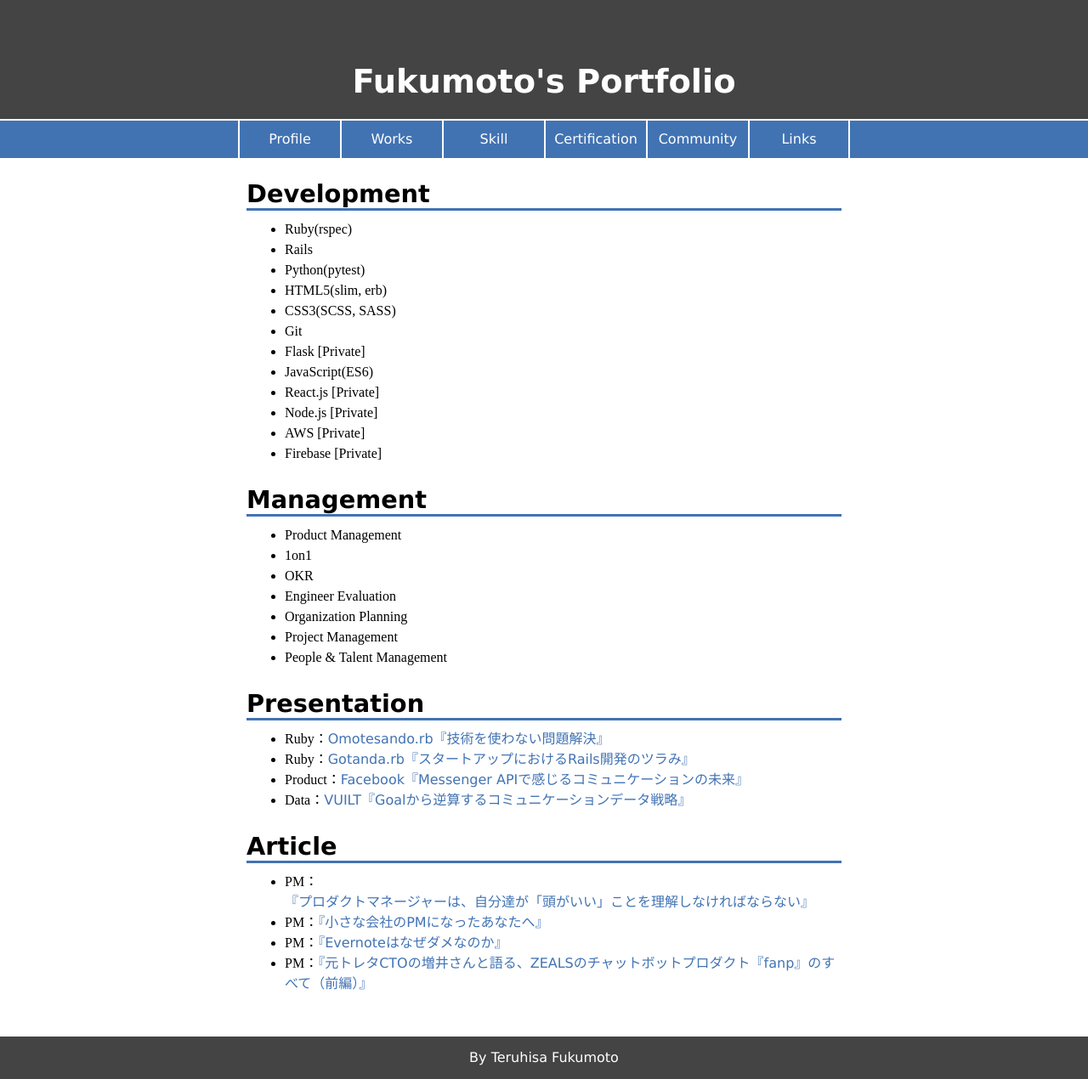
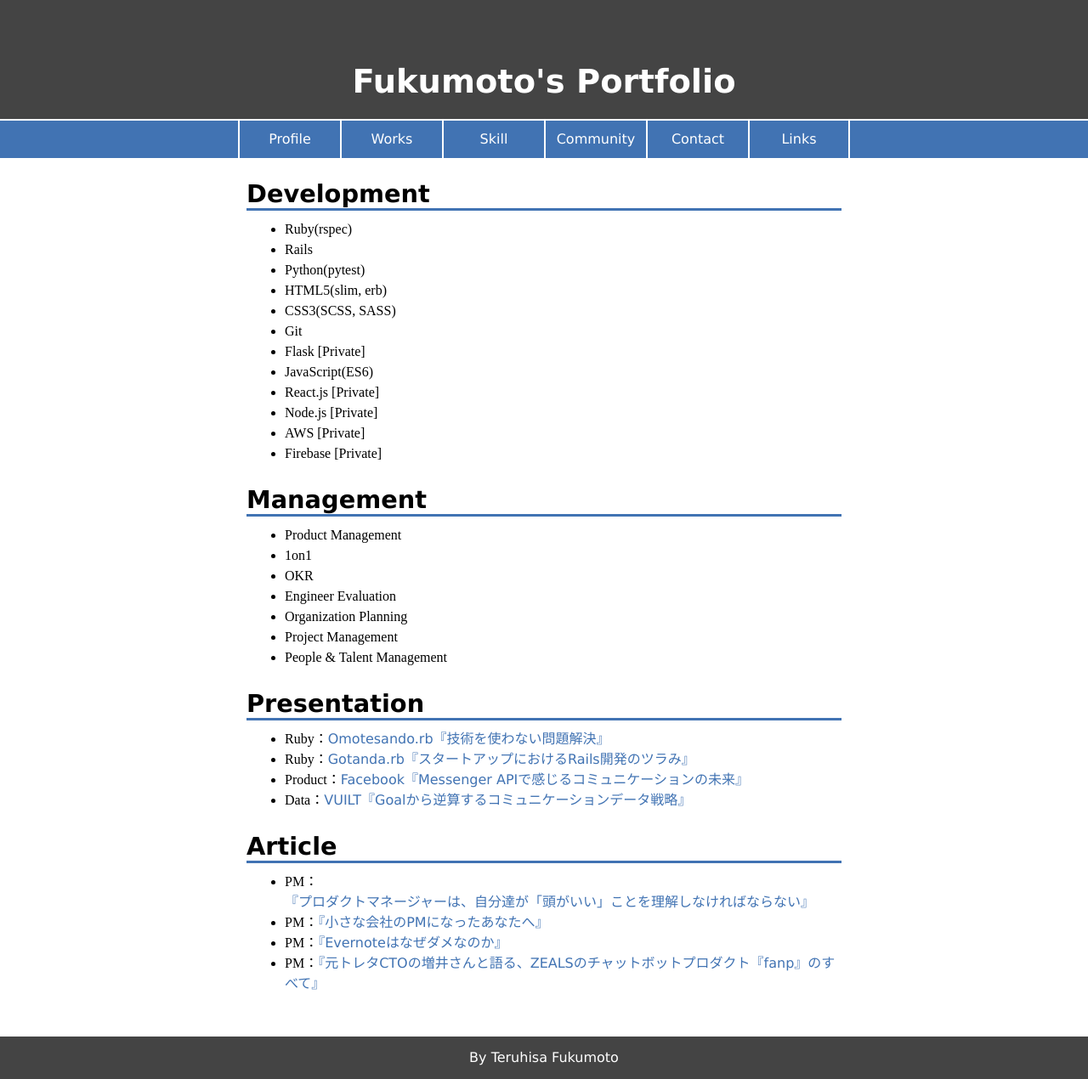
Before and after one commit to f-teruhisa/fukumoto_portfolio, a React (Create React App) app: page /skill in a window 1280 px wide. Shown: the whole page at 85% size. Built offline with nearby package versions, Linux system fonts and the light colour scheme.

Commit message:
delete unnecessary files

```diff
--- a/src/components/Contents.js
+++ b/src/components/Contents.js
@@ -5,7 +5,7 @@ import Profile from './Profile';
 import Works from "./Works";
 import Community from './Community';
 import Skill from './Skill'
-import Certification from './Certification'
+import Contact from './Contact'
 import Links from './Link'
 
 const Contents = () => (
@@ -16,8 +16,8 @@ const Contents = () => (
           <Link to="/">Profile</Link>
           <Link to="/works">Works</Link>
           <Link to="/skill">Skill</Link>
-          <Link to="/certification">Certification</Link>
           <Link to="/community">Community</Link>
+          <Link to="/contact">Contact</Link>
           <Link to="/links">Links</Link>
         </div>
       </div>
@@ -25,8 +25,8 @@ const Contents = () => (
         <Route exact path='/' component={Profile} />
         <Route exact path='/works' component={Works} />
         <Route exact path='/skill' component={Skill} />
-        <Route exact path='/certification' component={Certification} />
         <Route exact path='/community' component={Community} />
+        <Route exact path='/contact' component={Contact} />
         <Route exact path='/links' component={Links} />
       </div>
     </React.Fragment>
--- a/src/components/Skill.js
+++ b/src/components/Skill.js
@@ -39,7 +39,7 @@ const Skill = () => (
         <li>PM：<a href="https://medium.com/@teruhisafukumoto/%E3%83%97%E3%83%AD%E3%83%80%E3%82%AF%E3%83%88%E3%83%9E%E3%83%8D%E3%83%BC%E3%82%B8%E3%83%A3%E3%83%BC%E3%81%AF-%E8%87%AA%E5%88%86%E9%81%94%E3%81%8C-%E9%A0%AD%E3%81%8C%E3%81%84%E3%81%84-%E3%81%93%E3%81%A8%E3%82%92%E7%90%86%E8%A7%A3%E3%81%97%E3%81%AA%E3%81%91%E3%82%8C%E3%81%B0%E3%81%AA%E3%82%89%E3%81%AA%E3%81%84-97eaa0d1dc79">『プロダクトマネージャーは、自分達が「頭がいい」ことを理解しなければならない』</a></li>
         <li>PM：<a href="https://qiita.com/Terryy/items/b3a26517b584cdbec70d">『小さな会社のPMになったあなたへ』</a></li>
         <li>PM：<a href="https://medium.com/@teruhisafukumoto/evernote%E3%81%AF%E3%81%AA%E3%81%9C%E3%83%80%E3%83%A1%E3%81%AA%E3%81%AE%E3%81%8B-78b5034a8c5a">『Evernoteはなぜダメなのか』</a></li>
-        <li>PM：<a href="https://tech.zeals.co.jp/entry/2019/02/12/125841">『元トレタCTOの増井さんと語る、ZEALSのチャットボットプロダクト『fanp』のすべて（前編）』</a></li>
+        <li>PM：<a href="https://tech.zeals.co.jp/entry/2019/02/12/125841">『元トレタCTOの増井さんと語る、ZEALSのチャットボットプロダクト『fanp』のすべて』</a></li>
       </ul>
   </React.Fragment>
 );
```
Also changed, not shown: src/components/Carrier.js (deleted, +0 -15 lines), src/components/Contact.js (renamed from src/components/Certification.js).
